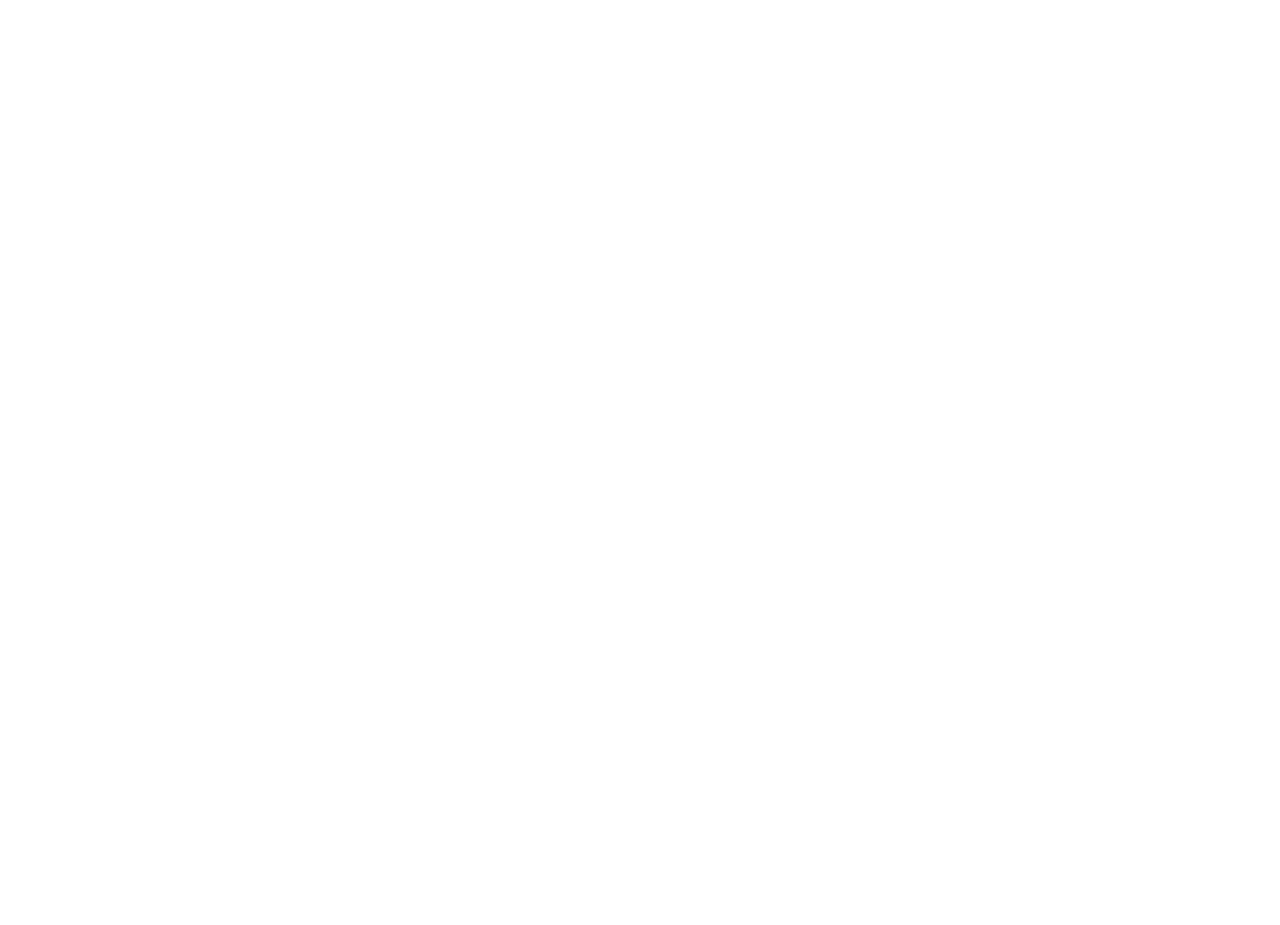
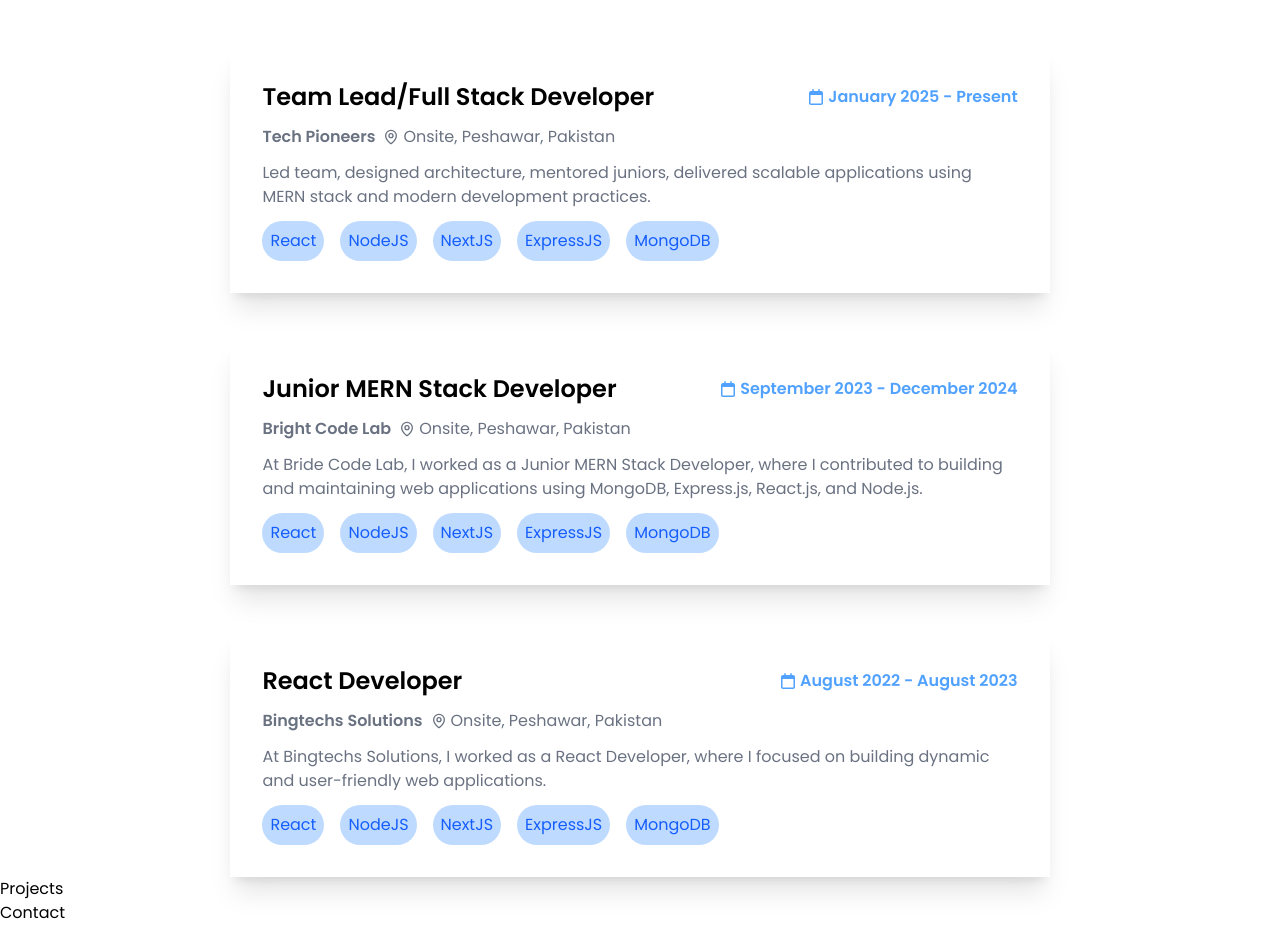
Before and after one commit to Bilal4542/my-portfolio, a React (Vite) app: page / in a window 1280 px wide. Shown: the part 2380-3305 px from the top of the page. Before the commit the page ends 2329 px from the top, so only its background shows below. Built offline with nearby package versions, Linux system fonts and the light colour scheme.

Commit message:
experience section completed

```diff
--- a/src/components/Experience.jsx
+++ b/src/components/Experience.jsx
@@ -1,9 +1,59 @@
 import React from 'react'
+import { FaRegCalendar } from "react-icons/fa6";
+import { LuMapPin } from "react-icons/lu";
 
 const Experience = () => {
   return (
-    <div>
-      Experience
+    <div className='w-[80%] m-auto'>
+      <div className="flex flex-col items-center justify-center gap-2 p-8">
+        <h1 className='text-4xl font-bold mt-8'>Experience</h1>
+        <div className="bg-blue-500 rounded h-1 w-[15%] m-auto"></div>
+      </div>
+      <div className="w-[80%] m-auto p-8 mt-6 flex flex-col justify-center gap-3 shadow-xl">
+        <div className="flex items-center justify-between">
+          <h1 className='text-2xl font-semibold'>Team Lead/Full Stack Developer</h1>
+          <p className='text-blue-400 font-semibold flex items-center gap-1'><FaRegCalendar/> January 2025 - Present</p>
+        </div>
+        <p className='flex items-center text-gray-500'><span className='font-semibold mr-2'>Tech Pioneers </span> <span className='flex items-center gap-1'><LuMapPin/>Onsite</span>, Peshawar, Pakistan</p>
+        <p className='text-gray-500'>Led team, designed architecture, mentored juniors, delivered scalable applications using MERN stack and modern development practices.</p>
+        <div className="flex gap-4">
+          <span className='p-2 bg-blue-200 text-blue-600 rounded-4xl'>React</span>
+          <span className='p-2 bg-blue-200 text-blue-600 rounded-4xl'>NodeJS</span>
+          <span className='p-2 bg-blue-200 text-blue-600 rounded-4xl'>NextJS</span>
+          <span className='p-2 bg-blue-200 text-blue-600 rounded-4xl'>ExpressJS</span>
+          <span className='p-2 bg-blue-200 text-blue-600 rounded-4xl'>MongoDB</span>
+        </div>
+      </div>
+      <div className="w-[80%] m-auto p-8 mt-12 flex flex-col justify-center gap-3 shadow-xl">
+        <div className="flex items-center justify-between">
+          <h1 className='text-2xl font-semibold'>Junior MERN Stack Developer </h1>
+          <p className='text-blue-400 font-semibold flex items-center gap-1'><FaRegCalendar/> September 2023 - December 2024</p>
+        </div>
+        <p className='flex items-center text-gray-500'><span className='font-semibold mr-2'>Bright Code Lab </span> <span className='flex items-center gap-1'><LuMapPin/>Onsite</span>, Peshawar, Pakistan</p>
+        <p className='text-gray-500'>At Bride Code Lab, I worked as a Junior MERN Stack Developer, where I contributed to building and maintaining web applications using MongoDB, Express.js, React.js, and Node.js.</p>
+        <div className="flex gap-4">
+          <span className='p-2 bg-blue-200 text-blue-600 rounded-4xl'>React</span>
+          <span className='p-2 bg-blue-200 text-blue-600 rounded-4xl'>NodeJS</span>
+          <span className='p-2 bg-blue-200 text-blue-600 rounded-4xl'>NextJS</span>
+          <span className='p-2 bg-blue-200 text-blue-600 rounded-4xl'>ExpressJS</span>
+          <span className='p-2 bg-blue-200 text-blue-600 rounded-4xl'>MongoDB</span>
+        </div>
+      </div>
+      <div className="w-[80%] m-auto p-8 mt-12 flex flex-col justify-center gap-3 shadow-xl">
+        <div className="flex items-center justify-between">
+          <h1 className='text-2xl font-semibold'>React Developer </h1>
+          <p className='text-blue-400 font-semibold flex items-center gap-1'><FaRegCalendar/> August 2022 - August 2023</p>
+        </div>
+        <p className='flex items-center text-gray-500'><span className='font-semibold mr-2'>Bingtechs Solutions </span> <span className='flex items-center gap-1'><LuMapPin/>Onsite</span>, Peshawar, Pakistan</p>
+        <p className='text-gray-500'>At Bingtechs Solutions, I worked as a React Developer, where I focused on building dynamic and user-friendly web applications.</p>
+        <div className="flex gap-4">
+          <span className='p-2 bg-blue-200 text-blue-600 rounded-4xl'>React</span>
+          <span className='p-2 bg-blue-200 text-blue-600 rounded-4xl'>NodeJS</span>
+          <span className='p-2 bg-blue-200 text-blue-600 rounded-4xl'>NextJS</span>
+          <span className='p-2 bg-blue-200 text-blue-600 rounded-4xl'>ExpressJS</span>
+          <span className='p-2 bg-blue-200 text-blue-600 rounded-4xl'>MongoDB</span>
+        </div>
+      </div>
     </div>
   )
 }
```
